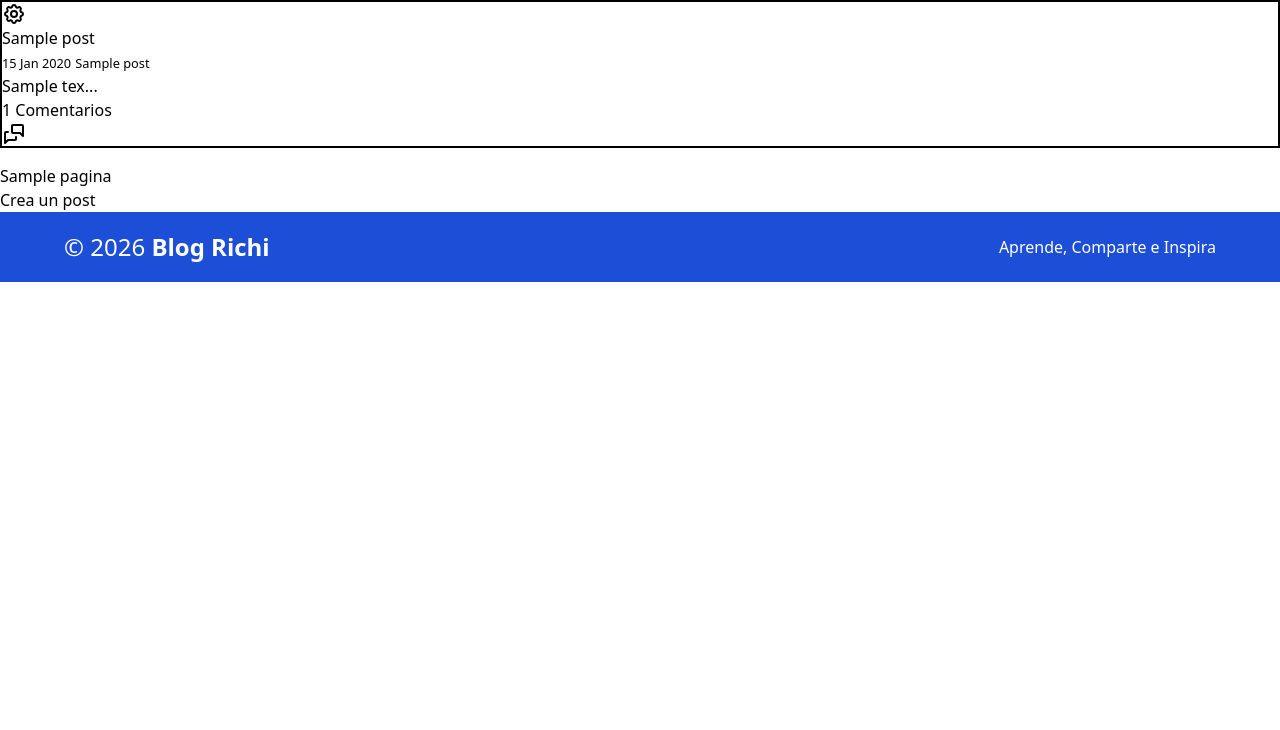
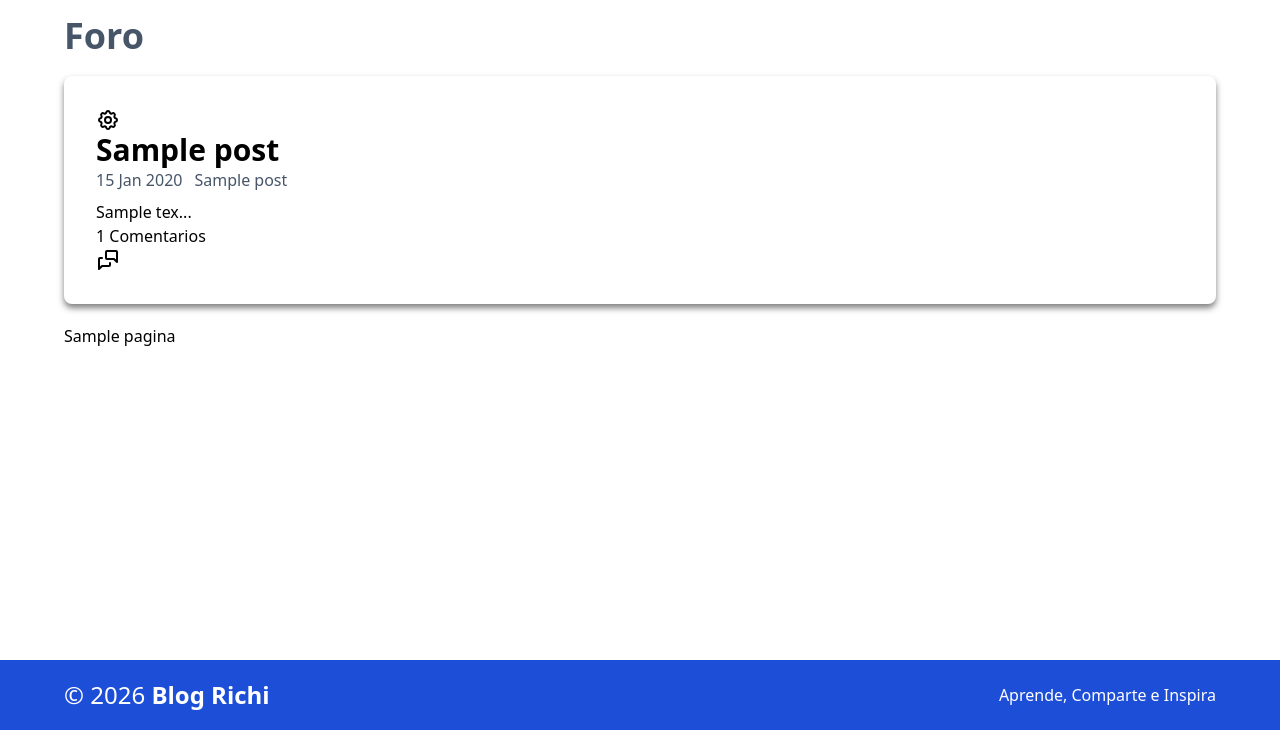
Before and after one commit to progValji/Blog-Academico, a Flask app: template src/app/templates/posts/index.html in a window 1280 px wide. Shown: the part 70-800 px from the top of the page. Run offline with Flask 3, Linux system fonts and the light colour scheme; the template is opened without the code that fills it: most values are stand-ins (such as "Sample title", 1, 10 or a date in 2020); style sheets or scripts are compiled from the project's sources.

Commit message:
Estilos Index Con Y Sin Posts

```diff
--- a/src/app/templates/macros/_post_card.html
+++ b/src/app/templates/macros/_post_card.html
@@ -42,12 +42,15 @@
         {% endif %}
 
         {% if visualizacion_previa %}
-            <a href="{{ url_for('posts.visualizar_post', post_id=post.id) }}"><h3>{{ post.titulo }}</h3></a>
+            <a href="{{ url_for('posts.visualizar_post', post_id=post.id) }}"><h2
+                class="text-2xl sm:text-3xl font-semibold">{{ post.titulo }}</h2></a>
         {% else %}
-            <h2>{{ post.titulo }}</h2>
+            <h2 class="text-2xl sm:text-3xl">{{ post.titulo }}</h2>
         {% endif %}
-        <small>{{ post.created_at | tiempo_relativo }}</small>
-        <small>{{ post.autor_nombre }}</small>
+        <div class="flex gap-3 mb-2 text-gris-oscuro">
+            <small class="sm:text-base">{{ post.created_at | tiempo_relativo }}</small>
+            <small class="sm:text-base">{{ post.autor_nombre }}</small>
+        </div>
         {% if visualizacion_previa %}
             <p class="post__contenido">{{ post.contenido[:10] }}...</p>
         {% else %}
--- a/src/app/templates/posts/index.html
+++ b/src/app/templates/posts/index.html
@@ -1,7 +1,8 @@
 <style>
     .post{
-        border: 2px solid;
-        margin-bottom: 1rem;
+        padding: 2rem;
+        border-radius: 0.5rem;
+        box-shadow: 0 4px 6px rgba(0, 0, 0, 0.5);
     }
 
     .dropdown-content {
@@ -22,9 +23,11 @@
 {% from "macros/_post_card.html" import render_post_card %}
 
 {% block contenido %}
-    <section>
+    <section class="contenedor flex flex-col gap-5"
+    style="min-height: calc(100vh - 140px);">
+    <h1 class="text-4xl text-gris-oscuro font-bold mt-4">Foro</h1>
     {% if posts %}
-        <ul>
+        <ul class="flex flex-col gap-4">
             {% for post in posts %}
                 {{ render_post_card(post, user_id, True, next_url_editar=url_for('posts.index')) }}
             {% endfor %}
@@ -41,17 +44,30 @@
             {% endfor %}
         </div>
     {% else %}
-            {% if user_id %}
-                <p>No hay posts todavía. <a href="{{ url_for('crear_post') }}">Sé el primero en comentar</a>.</p>
-            {% else %}
-                <p>No hay posts todavía. <a href="{{ url_for('auth.login') }}?form=registrar">Regístrate</a> para crear el primero.</p>
-            {% endif %}
+        <div class="m-auto flex flex-col gap-6 sm:flex-row sm:items-center sm:justify-center">
+            <div class="text-center">
+                <h1 class="text-4xl text-gris-oscuro font-bold">Nada en el foro</h1>
+                {% if user_id %}
+                    <p class="my-4">No hay posts todavía.</p>
+                    <a href="{{ url_for('crear_post') }}"
+                     class="block bg-azul-rey text-white hover:bg-azul-rey-hover
+                    py-4 rounded-xl shadow-lg">Sé el primero en comentar</a>
+                {% else %}
+                    <p class="my-4">No hay posts todavía</p>
+                    <a href="{{ url_for('auth.login') }}?form=registrar"
+                    class="block bg-azul-rey text-white hover:bg-azul-rey-hover
+                    py-4 rounded-xl shadow-lg">Regístrate para iniciar</a>
+                {% endif %}
+            </div>
+            <figure>
+                <img src="{{ url_for('static', filename='assets/ilustration/empty.svg')}}" alt=""
+                class="block max-inline-[100%]">
+            </figure>
+        </div>
     {% endif %}
     </section>
 
-    <div>
-        <a href="{{ url_for('posts.crear_post') }}">Crea un post</a>
-    </div>
+
 
     <script>
         document.querySelectorAll('.dropdown-btn').forEach(function(button) {
```
Also changed, not shown: src/app/static/assets/ilustration/empty.svg (added).
